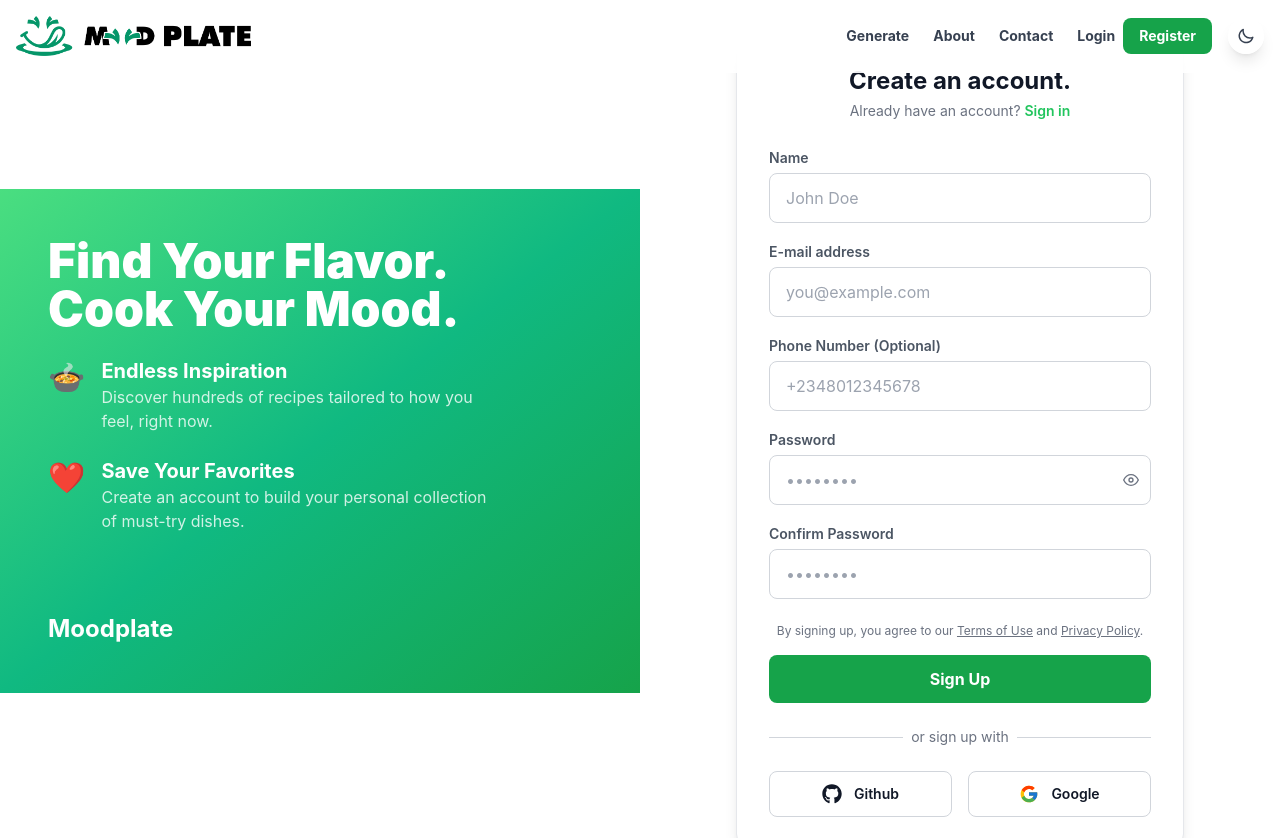
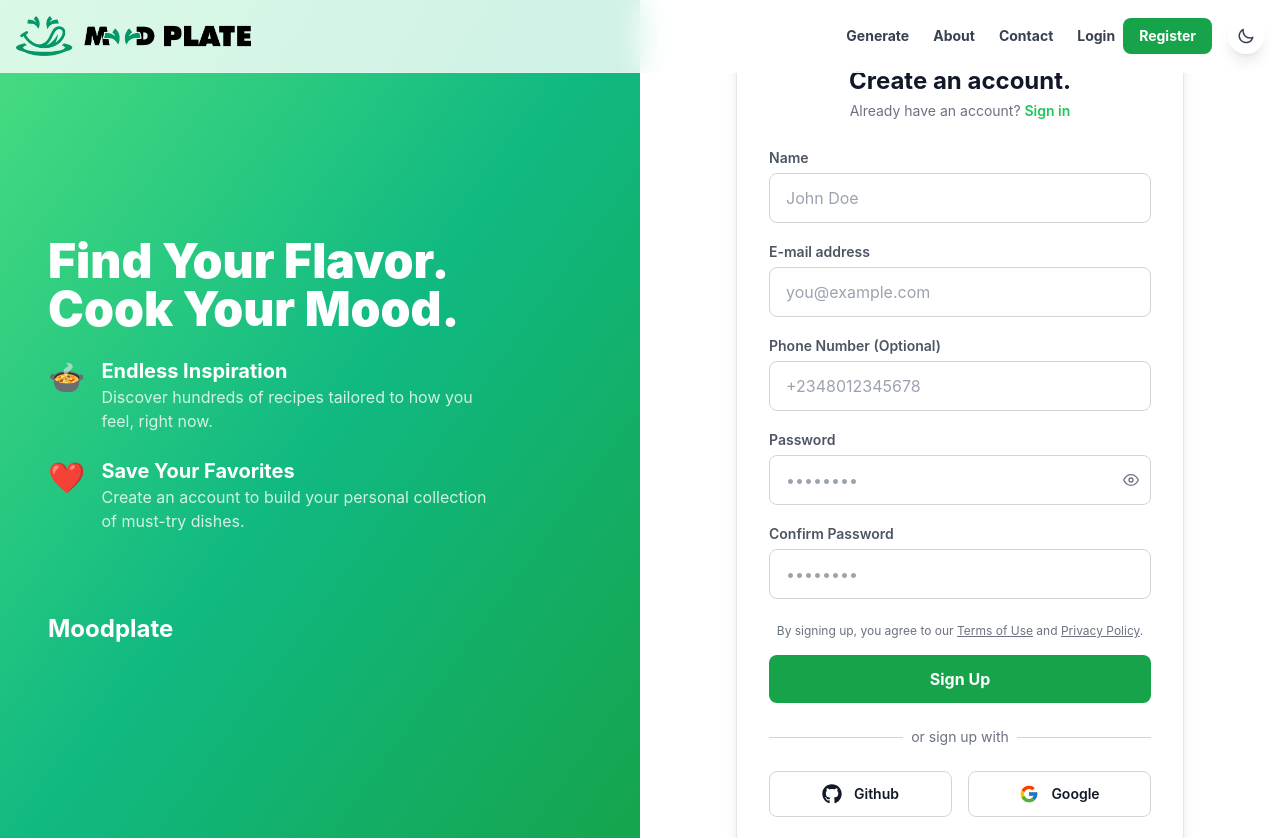
Before and after one commit to sweets-stack/Moodplate, a React (Vite) app in the folder frontend/: page /register in a window 1280 px wide. Shown: the top 838 px of the page. Built offline with nearby package versions, Linux system fonts and the light colour scheme.

Commit message:
fix: full-height left side for login and register pages
- Made gradient background full height on desktop
- Removed header offset that was causing gaps
- Maintained responsive design for mobile
- Improved overall layout consistency

```diff
--- a/frontend/src/pages/LoginPage.tsx
+++ b/frontend/src/pages/LoginPage.tsx
@@ -63,9 +63,9 @@ const LoginPage: React.FC = () => {
 };
 
   return (
-    <div className="min-h-screen bg-white dark:bg-black text-gray-900 dark:text-gray-100 flex items-center justify-center lg:grid lg:grid-cols-2 pt-16 lg:pt-0">
-      {/* Left Side - Feature Showcase (Desktop only) */}
-      <div className="hidden lg:flex flex-col items-start justify-center p-8 xl:p-12 bg-gradient-to-br from-green-400 via-emerald-500 to-green-600 text-white">
+    <div className="min-h-screen bg-white dark:bg-black text-gray-900 dark:text-gray-100 flex lg:grid lg:grid-cols-2">
+      {/* Left Side - Feature Showcase (Desktop only) - Full Height */}
+      <div className="hidden lg:flex flex-col items-start justify-center p-8 xl:p-12 bg-gradient-to-br from-green-400 via-emerald-500 to-green-600 text-white min-h-screen">
         <motion.div
           initial={{ opacity: 0, x: -30 }}
           animate={{ opacity: 1, x: 0 }}
@@ -92,7 +92,7 @@ const LoginPage: React.FC = () => {
       </div>
 
       {/* Right Side - Login Form */}
-      <div className="flex flex-col items-center justify-center w-full p-4 sm:p-6 lg:p-8">
+      <div className="flex flex-col items-center justify-center w-full p-4 sm:p-6 lg:p-8 min-h-screen">
         <motion.div
           initial={{ opacity: 0, scale: 0.95 }}
           animate={{ opacity: 1, scale: 1 }}
--- a/frontend/src/pages/RegisterPage.tsx
+++ b/frontend/src/pages/RegisterPage.tsx
@@ -63,9 +63,9 @@ const RegisterPage: React.FC = () => {
   };
 
   return (
-    <div className="min-h-screen bg-white dark:bg-black text-gray-900 dark:text-gray-100 flex items-center justify-center lg:grid lg:grid-cols-2 pt-16 lg:pt-0">
-      {/* Left Side - Feature Showcase (Desktop only) */}
-      <div className="hidden lg:flex flex-col items-start justify-center p-8 xl:p-12 bg-gradient-to-br from-green-400 via-emerald-500 to-green-600 text-white">
+    <div className="min-h-screen bg-white dark:bg-black text-gray-900 dark:text-gray-100 flex lg:grid lg:grid-cols-2">
+      {/* Left Side - Feature Showcase (Desktop only) - Full Height */}
+      <div className="hidden lg:flex flex-col items-start justify-center p-8 xl:p-12 bg-gradient-to-br from-green-400 via-emerald-500 to-green-600 text-white min-h-screen">
         <motion.div
           initial={{ opacity: 0, x: -30 }}
           animate={{ opacity: 1, x: 0 }}
@@ -92,7 +92,7 @@ const RegisterPage: React.FC = () => {
       </div>
 
       {/* Right Side - Registration Form */}
-      <div className="flex flex-col items-center justify-center w-full p-4 sm:p-6 lg:p-8">
+      <div className="flex flex-col items-center justify-center w-full p-4 sm:p-6 lg:p-8 min-h-screen">
         <motion.div
           initial={{ opacity: 0, scale: 0.95 }}
           animate={{ opacity: 1, scale: 1 }}
```
